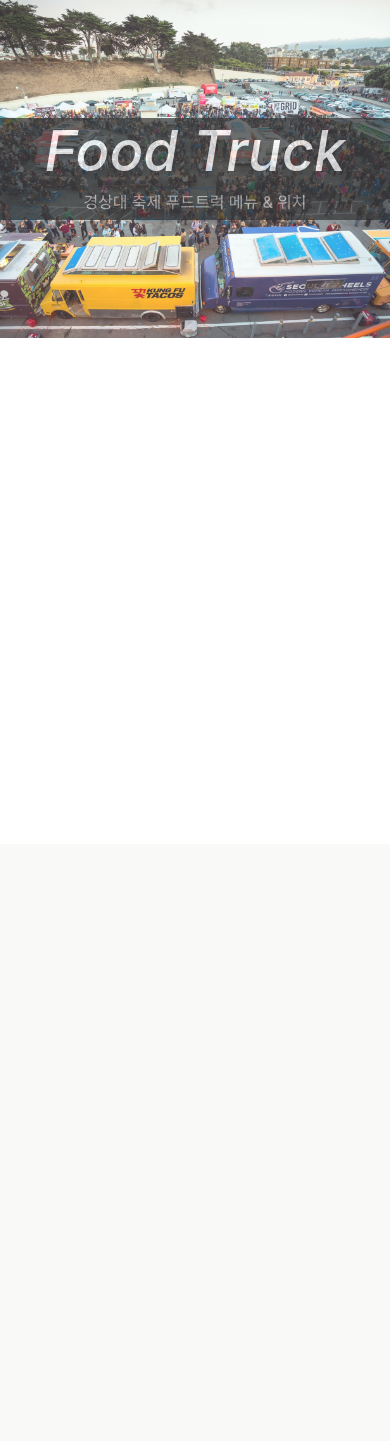
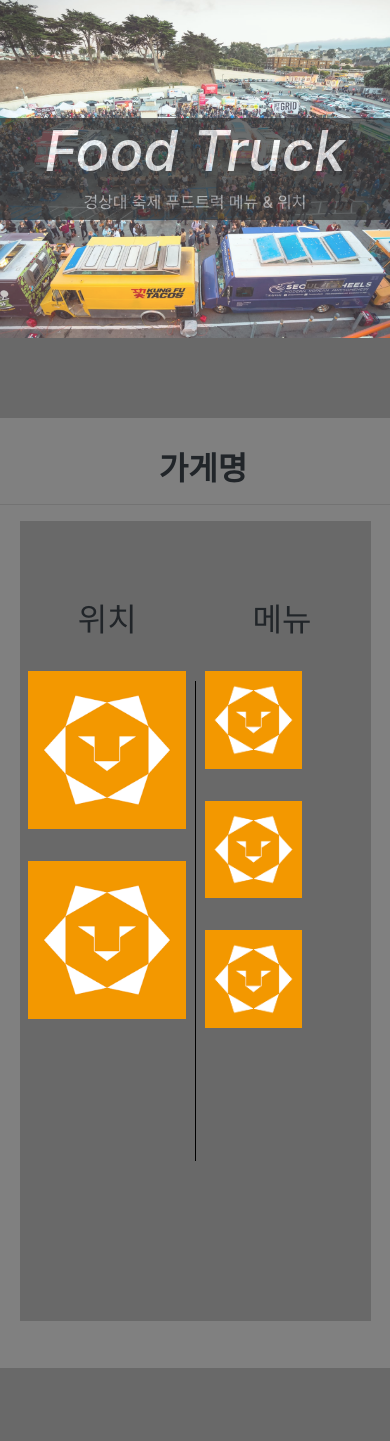
Before and after one commit to dahae0320/GNU_FestivalPage, a Django app: page / in a window 390 px wide. Shown: the top 1441 px of the page. Before the commit the page ends 338 px from the top, so only its background shows below. Run offline with Django 3.2, Linux system fonts and the light colour scheme; some libraries are stand-ins or nearby versions.

Commit message:
푸드트럭 소개 추가 -700px이하 반응형 적용이 잘 안돼, 수정해야함

```diff
--- a/festival/static/festival/foodtruck.css
+++ b/festival/static/festival/foodtruck.css
@@ -1,9 +1,9 @@
 .ft_title {
     font-weight: bold;
-    color: white;
     font-size: 2.5rem;
     margin-left: 0.5em;
     margin-bottom: 0.5em;
+    text-align: center;
 }
 
 /*
@@ -14,7 +14,6 @@ header
 .ft_header {
     flex-basis: 100%;
     height: 100vh;
-    margin-bottom: 2em;
     background: url(/static/ft_img.jpg);
     background-position: center;
     background-size: cover;
@@ -47,9 +46,96 @@ header
 *
 */
 .truck {
+    display: flex;
+    flex-wrap: wrap;
     flex-basis: 100%;
+    height: 2000px;
+    background-color: dimgray;
 }
 
+.tk {
+    flex-basis: 100%;
+    margin-top: 5em;
+    padding-top: 2em;
+    background-color: gray;
+    height: 950px;
+}
+
+.tk_contents {
+    flex-wrap: wrap;
+    background-color: dimgrey;
+    height: 800px;
+    width: 80%;
+    margin-left: auto;
+    margin-right: auto;
+    max-width: 100%;
+}
+
+.c1 {
+    width: 50%;
+    max-width: 100%;
+    height: 80%;
+    margin-top: auto;
+    margin-bottom: auto;
+    float: left;
+    position: relative;
+    top: 10%;
+}
+
+.c1_img {
+    margin-top: 2rem;
+    width: 15rem;
+    display: block;
+    margin-left: auto;
+    margin-right: auto;
+}
+.c2 {
+    position: relative;
+    top: 20%;
+    width: 1px;
+    height: 60%;
+    background-color: black;
+    float: left;
+}
+
+.c3 {
+    width: 49%;
+    max-width: 100%;
+    height: 80%;
+    margin-top: auto;
+    margin-bottom: auto;
+    float: left;
+    position: relative;
+    top: 10%;
+    text-align: center;
+}
+
+
+.c3_img {
+    width: 9.333rem;
+    float: left;
+}
+
+.c3_txt {
+    float: left;
+}
+
+.c3_set {
+    margin-top: 2rem;
+    display: flex;
+    justify-content: space-around;
+}
+
+.tk_txt {
+    font-size: 2rem;
+    text-align: center;
+    margin-bottom: 0;
+}
+/*
+*
+미디어 쿼리
+*
+*/
 @media screen and (max-width: 700px) {
     .ft_header {
         height: 40vh;
@@ -67,5 +153,27 @@ header
     .ft_title {
         font-size: 2.0rem;
     }
+    .tk_contents {
+        width: 90%;
+    }
+    .c1_img {
+        width: 90%;
+    }
+
+    .c3_menu {
+        width: 90%;
+    }
+
+    .c3_img {
+        width: 63%;
+
+    }
+}
+
+@media screen and (max-width: 460px) {
+    .c3_txt {
+        display: none;
+    }
+
 
 }
--- a/festival/templates/foodtruck.html
+++ b/festival/templates/foodtruck.html
@@ -18,8 +18,41 @@
 
 <!-- 푸드트럭 정보 -->
 <div class="truck">
-    <h1 class="ft_title">푸드트럭 정보</h1>
-
-
+    <div class="tk">
+        <h1 class="ft_title">가게명</h1>
+        <hr>
+        <div class="tk_contents">
+            <div class="c1">
+                <h1 class="tk_txt">위치</h1>
+                <img src="{% static 'likelion.png' %}" class="c1_img">
+                <img src="{% static 'likelion.png' %}" class="c1_img">
+            </div>
+            <div class="c2">
+            </div>
+            <div class="c3">
+                <h1 class="tk_txt">메뉴</h1>
+                <div class="eat">
+                    <div class="c3_set">
+                        <div class="c3_menu">
+                            <img src="{% static 'likelion.png' %}" class="c3_img">
+                            <div class="c3_txt">음식이름<br>5,000원</div>
+                        </div>
+                    </div>
+                    <div class="c3_set">
+                            <div class="c3_menu">
+                            <img src="{% static 'likelion.png' %}" class="c3_img">
+                                <div class="c3_txt">음식이름<br>5,000원</div>
+                            </div>
+                    </div>
+                    <div class="c3_set">
+                            <div class="c3_menu">
+                            <img src="{% static 'likelion.png' %}" class="c3_img">
+                                <div class="c3_txt">음식이름<br>5,000원</div>
+                            </div>
+                    </div>
+                </div>
+            </div>
+        </div>
+    </div>
 </div>
 {% endblock %}
```
Also changed, not shown: festival/static/likelion.png (added).
